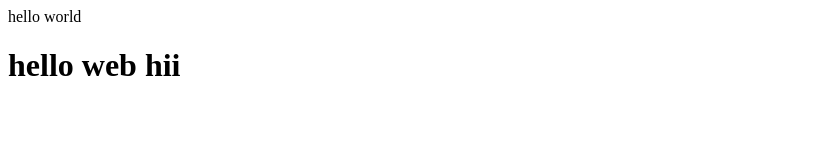
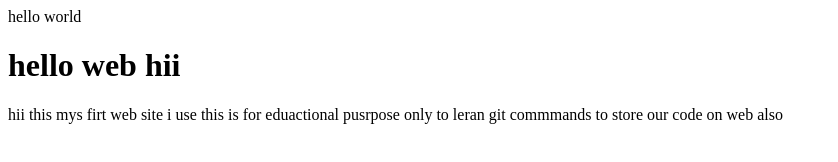
Before and after one commit to srillex007A/asome_project_123, a plain HTML site: page index.html in a window 1280 px wide. Shown: the whole page, without its empty margins (0-838 px from the left). Drawn offline with Linux system fonts and the light colour scheme.

Commit message:
adding new line

```diff
--- a/index.html
+++ b/index.html
@@ -5,5 +5,6 @@
 </head>
 <body>
  <h1> hello web  hii </h1>
+<p>hii this mys firt web site i use this is for eduactional pusrpose only to leran git commmands to store our code  on web also </p>
  </body>
 </html>
```
